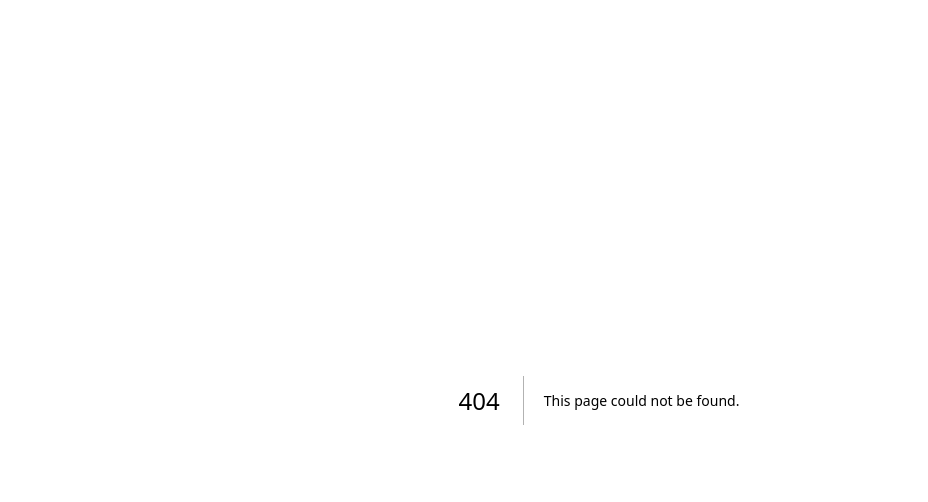
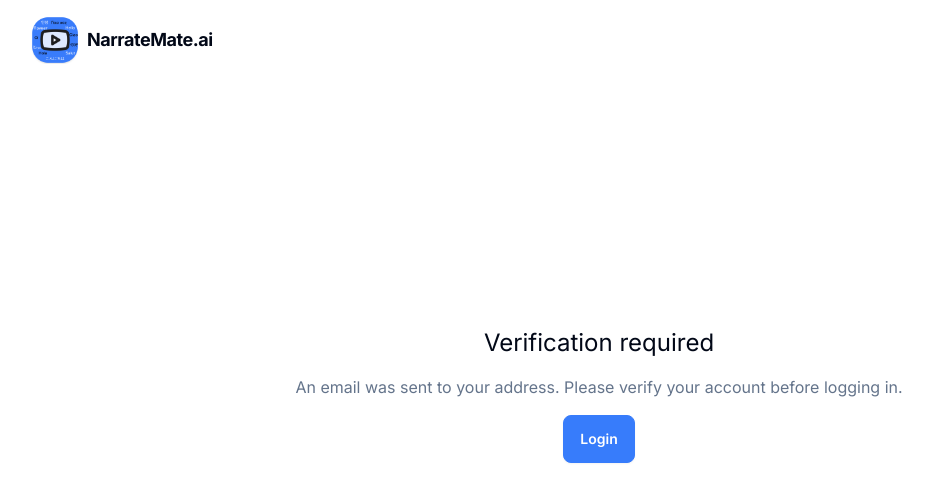
Before and after one commit to PABannier/NarrateMate.ai, a Next.js app: page /authentication/verification in a window 1280 px wide. Before the commit this address had no page. Shown: the top 502 px of the page, without its empty margins (41-969 px from the left). Built offline with nearby package versions, Linux system fonts and the light colour scheme.

Commit message:
feat : added verification page + logo header

```diff
--- /dev/null
+++ b/src/app/authentication/login/components/logo-header.tsx
@@ -0,0 +1,30 @@
+import Link from "next/link";
+import Image from "next/image";
+import description from "../../../../../description";
+import logo from "@/app/component.png";
+
+export default function LogoHeader() {
+  return (
+    <header className="h-[75px]">
+      <div className="flex lg:flex-1">
+        <Link
+          className="flex items-center gap-2 shrink-0 "
+          href="/"
+          title={`${description.appName} homepage`}
+        >
+          <Image
+            src={logo}
+            alt={`${description.appName} logo`}
+            className="w-12 rounded-xl"
+            priority={true}
+            width={50}
+            height={50}
+          />
+          <h2 className="font-bold tracking-tight text-base md:text-lg">
+            NarrateMate.ai
+          </h2>
+        </Link>
+      </div>
+    </header>
+  );
+}
--- a/src/app/authentication/login/page.tsx
+++ b/src/app/authentication/login/page.tsx
@@ -2,11 +2,15 @@
 
 import * as React from "react";
 import { LoginCard } from "./components/login-card";
+import LogoHeader from "./components/logo-header";
 
 export default function LoginPage() {
   return (
-    <div className="h-screen flex items-center justify-center">
-      <LoginCard />
+    <div className="h-screen flex flex-col mx-auto max-w-[1200px] px-8 py-4">
+      <LogoHeader />
+      <div className="flex items-center justify-center h-full -mt-20">
+        <LoginCard />
+      </div>
     </div>
   );
 }
--- /dev/null
+++ b/src/app/authentication/verification/page.tsx
@@ -0,0 +1,19 @@
+import * as React from "react";
+import ButtonSignin from "@/components/button-signin";
+import LogoHeader from "../login/components/logo-header";
+
+export default function VerificationPage() {
+  return (
+    <div className="h-screen flex flex-col mx-auto max-w-[1200px] px-8 py-4">
+      <LogoHeader />
+      <div className="flex flex-col space-y-4 items-center justify-center h-full -mt-20">
+        <h3 className="text-2xl">Verification required</h3>
+        <p className="text-muted-foreground text-center">
+          An email was sent to your address. Please verify your account before
+          logging in.
+        </p>
+        <ButtonSignin text="Login" href="/authentication/login" />
+      </div>
+    </div>
+  );
+}
--- a/src/components/button-signin.tsx
+++ b/src/components/button-signin.tsx
@@ -7,13 +7,15 @@ import Link from "next/link";
 
 const ButtonSignin = ({
   text = "Start practicing",
+  href = "/authentication",
   extraStyle,
 }: {
   text?: string;
   extraStyle?: string;
+  href?: string;
 }) => {
   return (
-    <Link href="/authentication">
+    <Link href={href}>
       <button className={cn("btn btn-secondary ", extraStyle)}>{text}</button>
     </Link>
   );
```
